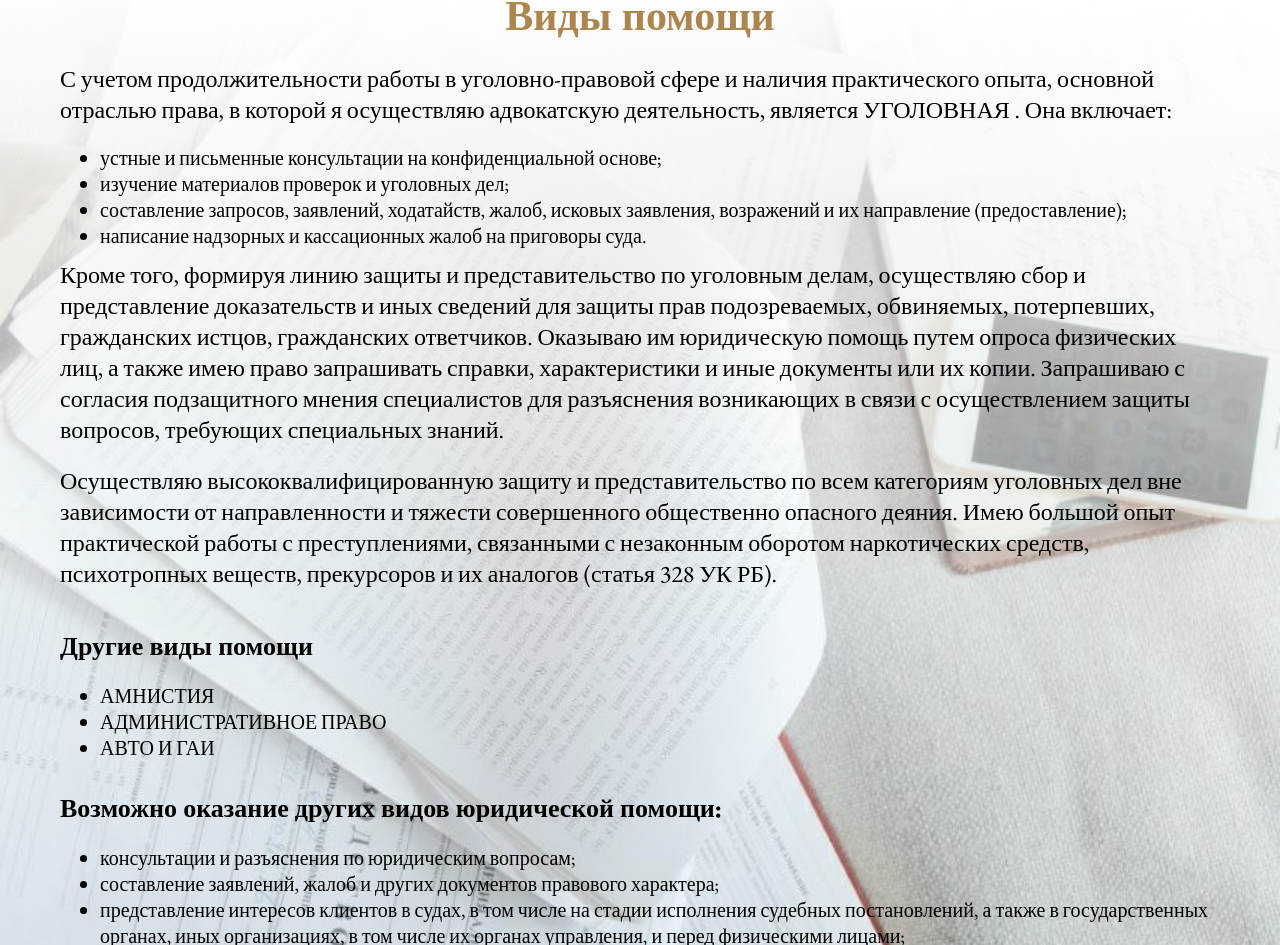
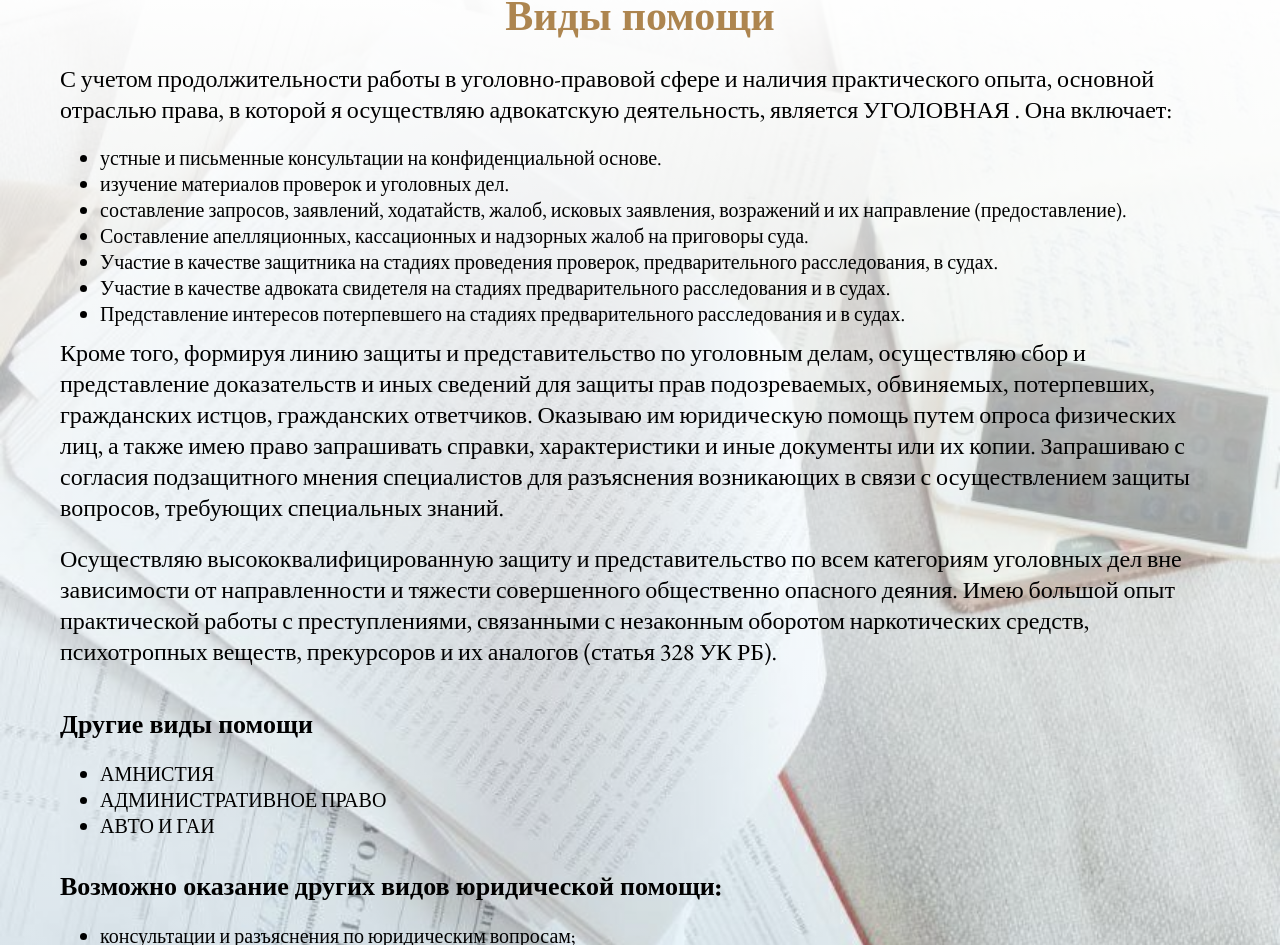
Before and after one commit to patciahevich/gritsuk, a React (Create React App) app: page / in a window 1280 px wide. Shown: the part 2608-3553 px from the top of the page. Built offline with nearby package versions, Linux system fonts and the light colour scheme; no server answers.

Commit message:
fix: fix help blog

```diff
--- a/src/help/help.tsx
+++ b/src/help/help.tsx
@@ -6,10 +6,13 @@ function Help() {
       <h2> Виды помощи</h2>
       <p>С учетом продолжительности работы в уголовно-правовой сфере и наличия практического опыта, основной отраслью права, в которой я осуществляю адвокатскую деятельность, является УГОЛОВНАЯ . Она включает:</p>
       <ul>
-        <li>устные и письменные консультации на конфиденциальной основе;</li>
-        <li>изучение материалов проверок и уголовных дел;</li>
-        <li>составление запросов, заявлений, ходатайств, жалоб, исковых заявления, возражений и их направление (предоставление);</li>
-        <li>написание надзорных и кассационных жалоб на приговоры суда.</li>
+        <li>устные и письменные консультации на конфиденциальной основе. </li>
+        <li>изучение материалов проверок и уголовных дел. </li>
+        <li>составление запросов, заявлений, ходатайств, жалоб, исковых заявления, возражений и их направление (предоставление). </li>
+        <li>Составление апелляционных, кассационных и надзорных жалоб на приговоры суда. </li>
+        <li>Участие в качестве защитника на стадиях проведения проверок, предварительного расследования, в судах. </li>
+        <li>Участие в качестве адвоката свидетеля на стадиях предварительного расследования и в судах. </li>
+        <li>Представление интересов потерпевшего на стадиях предварительного расследования и в судах. </li>
       </ul>
       <p>Кроме того, формируя линию защиты и представительство по уголовным делам, осуществляю сбор и представление доказательств и иных сведений для защиты прав подозреваемых, обвиняемых, потерпевших, гражданских истцов, гражданских ответчиков. Оказываю им юридическую помощь путем опроса физических лиц, а также имею право запрашивать справки, характеристики и иные документы или их копии. Запрашиваю с согласия подзащитного мнения специалистов для разъяснения возникающих в связи с осуществлением защиты вопросов, требующих специальных знаний.</p>
       <p>Осуществляю высококвалифицированную защиту и представительство по всем категориям уголовных дел вне зависимости от направленности и тяжести совершенного общественно опасного деяния. Имею большой опыт практической работы с преступлениями, связанными с незаконным оборотом наркотических средств, психотропных веществ, прекурсоров и их аналогов (статья 328 УК РБ).</p>
```
